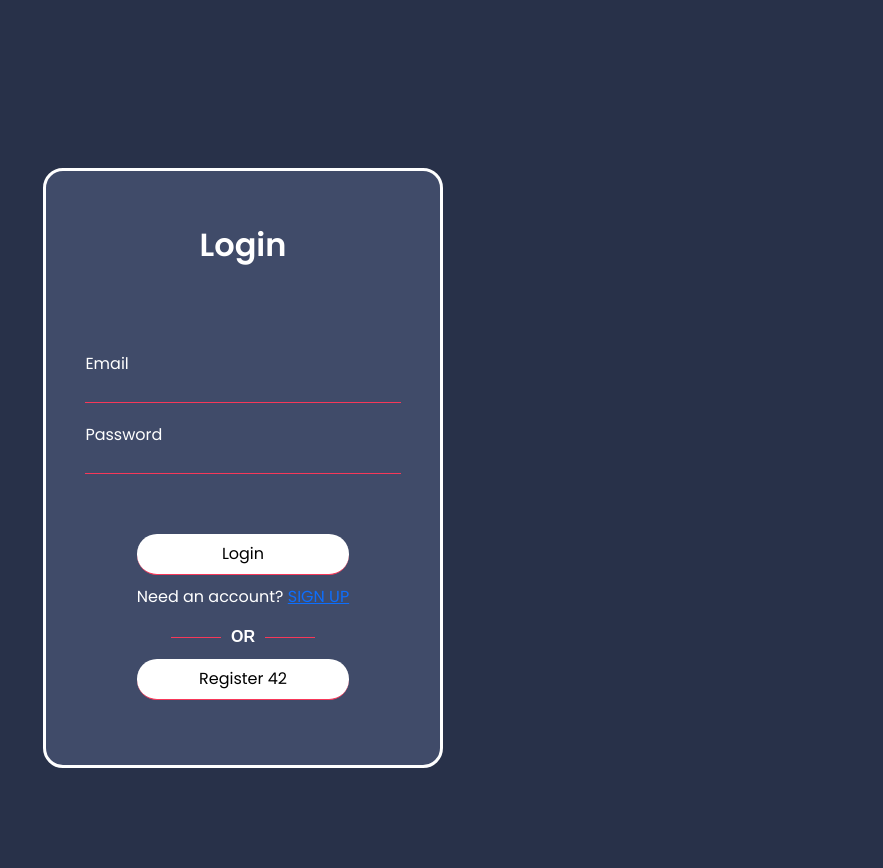
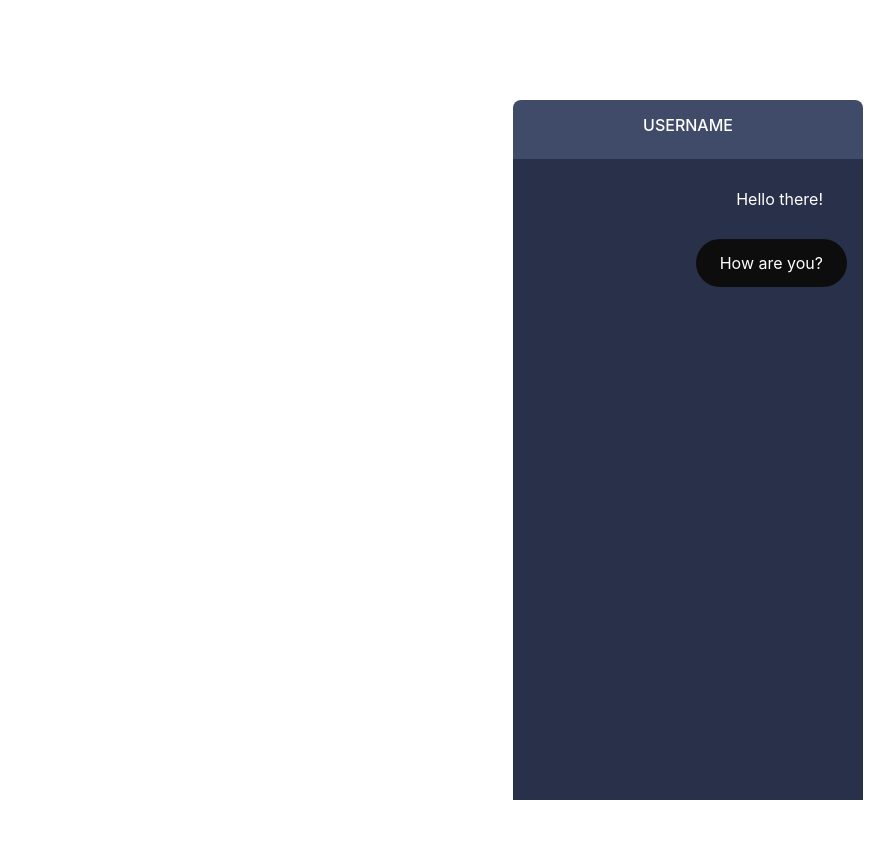
Before and after one commit to louismdv/transcendence__Pong, a Django app: page /login/ in a window 1280 px wide. Shown: the whole page, without its empty margins (397-1280 px from the left). After the commit the page ends 800 px from the top, so only its background shows below. Run offline with Django 5.2, Linux system fonts and the light colour scheme.

```diff
--- a/ft_transcendence/ft_transcendence/urls.py
+++ b/ft_transcendence/ft_transcendence/urls.py
@@ -23,5 +23,7 @@ from django.conf.urls.static import static
 urlpatterns = [
    path('', views.home, name='home'),  # Accueil
    path('login/', views.login_view, name='login'),  # Page de login, crée une vue dédiée
-   path('register/', views.register, name='register')  # Page d'inscription
+   path('register/', views.register, name='register'), # Page d'inscription
+   path('liveChat/', views.register, name='liveChat')  # Page d'inscription
+
 ]
--- a/ft_transcendence/ft_transcendence/views.py
+++ b/ft_transcendence/ft_transcendence/views.py
@@ -3,14 +3,10 @@
 from django.shortcuts import render
 
 def home(request):
-    return render(request, 'main.html')
+    return render(request, 'liveChat.html')
 def register(request):
-    return render(request, 'register.html')
+    return render(request, 'liveChat.html')
 def login_view(request):
-    return render(request, 'login.html')
-# def about_view(request):
-#     return render(request, 'apropos.html')
-# def contact_view(request):
-#     return render(request, 'contact.html')
-# def skills_view(request):
-#     return render(request, 'skills.html')
+    return render(request, 'liveChat.html')
+def chat(request):
+    return render(request, 'liveChat.html')
--- /dev/null
+++ b/ft_transcendence/static/liveChat.css
@@ -0,0 +1,134 @@
+#liveChat {
+    position: fixed;
+    bottom: 20px;
+    right: 20px;
+    height: 10px;
+    z-index: 1000;
+}
+
+body {
+    font-family: -apple-system, BlinkMacSystemFont, "Segoe UI", Roboto, sans-serif;
+    height: 10vh;
+    display: flex;
+    justify-content: center;
+    align-items: center;
+    background-color: white;
+}
+
+.chat-container {
+    width: 100%;
+    max-width: 400px;
+    height: 100vh;
+    display: flex;
+    flex-direction: column;
+}
+
+.chat-header {
+    background-color: var(--primary-color);
+    padding: 16px;
+    border-top-left-radius: 8px;
+    border-top-right-radius: 8px;
+    display: flex;
+    justify-content: center;
+}
+
+.chat-header h1 {
+    font-size: 16px;
+    font-weight: 500;
+    color: var(--text-color);
+}
+
+.chat-messages {
+    flex: 1;
+    background-color: var(--background-color);
+    padding: 16px;
+    overflow-y: auto;
+    display: flex;
+    flex-direction: column;
+    gap: 16px;
+}
+
+.message {
+    display: flex;
+    justify-content: flex-end;
+}
+
+.message-bubble {
+    padding: 12px 24px;
+    border-radius: 9999px;
+    color: white;
+    max-width: 80%;
+}
+
+.message-send .message-bubble {
+    background-color: #9b9898;
+}
+
+.message-receive .message-bubble {
+    background-color: #0e0d0d;
+}
+
+.chat-input {
+    background-color: var(--background-color);
+    padding: 16px;
+    border-bottom-left-radius: 8px;
+    border-bottom-right-radius: 8px;
+}
+
+.input-container {
+    display: flex;
+    align-items: center;
+    gap: 8px;
+    background-color: var(--text-color);
+    padding: 8px 16px;
+    border-radius: 9999px;
+}
+
+.input-container input {
+    flex: 1;
+    border: none;
+    outline: none;
+    font-size: 16px;
+    background-color: var(--text-color);
+    padding: 8px 0;
+}
+
+.input-container input::placeholder {
+    color: var(--background-color);
+    width: 100%;
+}
+
+.emoji-button, .send-button {
+    background: none;
+    border: none;
+    cursor: pointer;
+    padding: 4px;
+}
+
+.emoji-button {
+    font-size: 24px;
+    line-height: 1;
+    color: #ffd700;
+}
+
+.send-button {
+    color: #504d4d;
+    width: 30px;
+}
+
+/* Flèche stylisée pour le bouton d'envoi */
+.send-arrow {
+    display: inline-block;
+    width: 24px;
+    height: 24px;
+    position: relative;
+}
+
+.send-arrow::before {
+    content: "➤";
+    font-size: 20px;
+}
+
+i{
+    color: var(--secondary-color);
+}
--- a/ft_transcendence/static/login.css
+++ b/ft_transcendence/static/login.css
@@ -2,7 +2,7 @@
     --primary-color: #404b69;
     --background-color: #283149;
     --text-color: #fff;
-    --secondary-color: #f73859;;
+    --secondary-color: #f73859;
 }
 
 body{
--- /dev/null
+++ b/ft_transcendence/templates/liveChat.html
@@ -0,0 +1,28 @@
+{% extends 'main.html' %}
+
+{% block content %}
+<link rel="stylesheet" href="https://cdnjs.cloudflare.com/ajax/libs/font-awesome/6.5.1/css/all.min.css">
+<section id="liveChat">
+    <div class="chat-container">
+        <div class="chat-header">
+            <h1>USERNAME</h1>
+        </div>
+        <div class="chat-messages">
+            <div class="message message-blue">
+                <div class="message-bubble">Hello there!</div>
+            </div>
+            <div class="message message-receive">
+                <div class="message-bubble">How are you?</div>
+            </div>
+        </div>
+        <div class="chat-input">
+            <div class="input-container">
+                <input type="text" placeholder="Message">
+                <button class="send-button">
+                    <i class="fa fa-paper-plane"></i>
+                </button>
+            </div>
+        </div>
+    </div>
+</section>
+{% endblock %}
--- a/ft_transcendence/templates/main.html
+++ b/ft_transcendence/templates/main.html
@@ -6,8 +6,13 @@
     <meta name="viewport" content="width=device-width, initial-scale=1.0">
     <link href="https://fonts.googleapis.com/css2?family=Poppins:wght@400;600&display=swap" rel="stylesheet">
     <link href="https://cdn.jsdelivr.net/npm/bootstrap@5.3.3/dist/css/bootstrap.min.css" rel="stylesheet" integrity="sha384-QWTKZyjpPEjISv5WaRU9OFeRpok6YctnYmDr5pNlyT2bRjXh0JMhjY6hW+ALEwIH" crossorigin="anonymous">
+    <link href="https://cdn.jsdelivr.net/npm/bootstrap@5.3.3/dist/css/bootstrap.min.css" rel="stylesheet" integrity="sha384-QWTKZyjpPEjISv5WaRU9OFeRpok6YctnYmDr5pNlyT2bRjXh0JMhjY6hW+ALEwIH" crossorigin="anonymous">
+
+
     <link rel="stylesheet" href="{% static 'login.css' %}">
     <link rel="stylesheet" href="{% static 'register.css' %}">
+    <link rel="stylesheet" href="{% static 'liveChat.css' %}">
+
     <title>Document</title>
 </head>
 <body>
```
Also changed, not shown: 1 other file.
